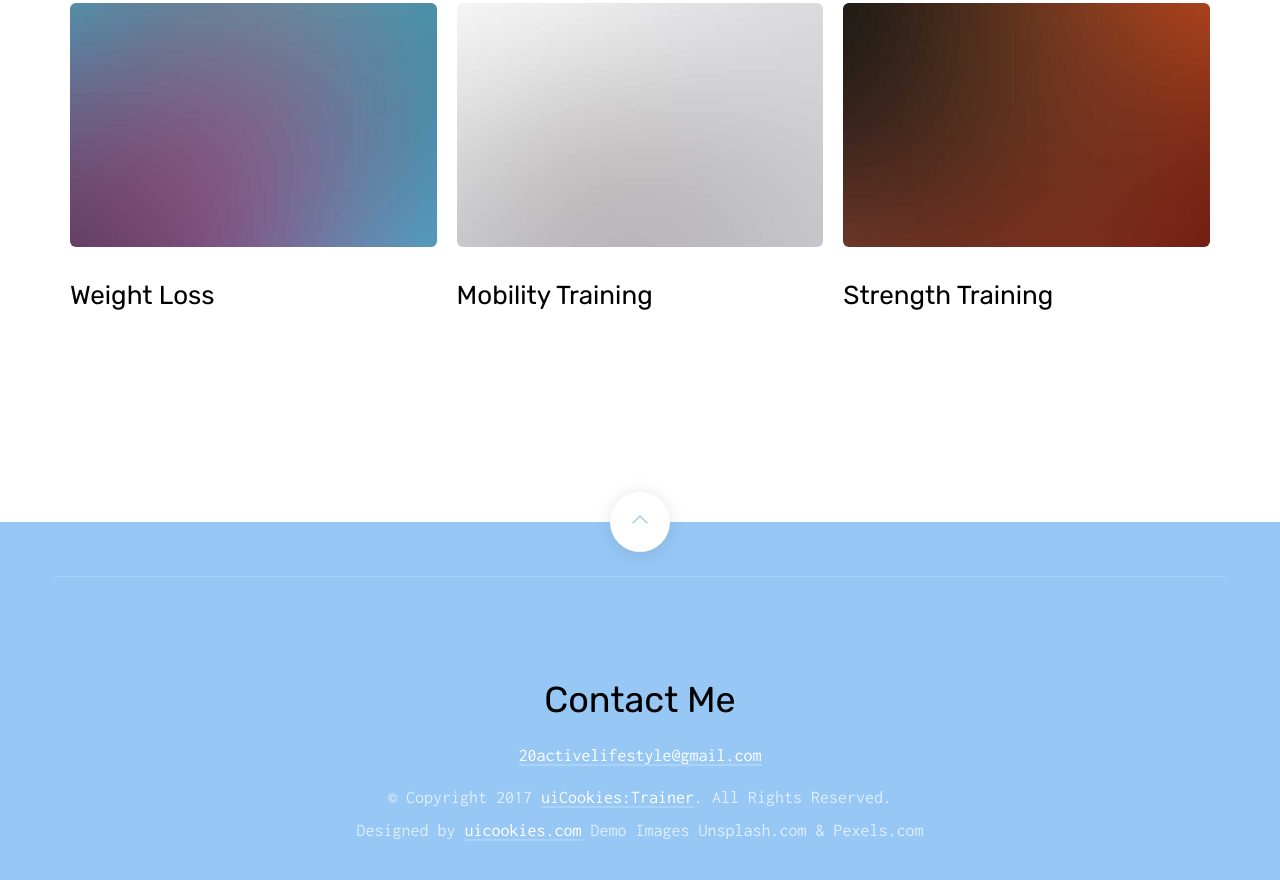
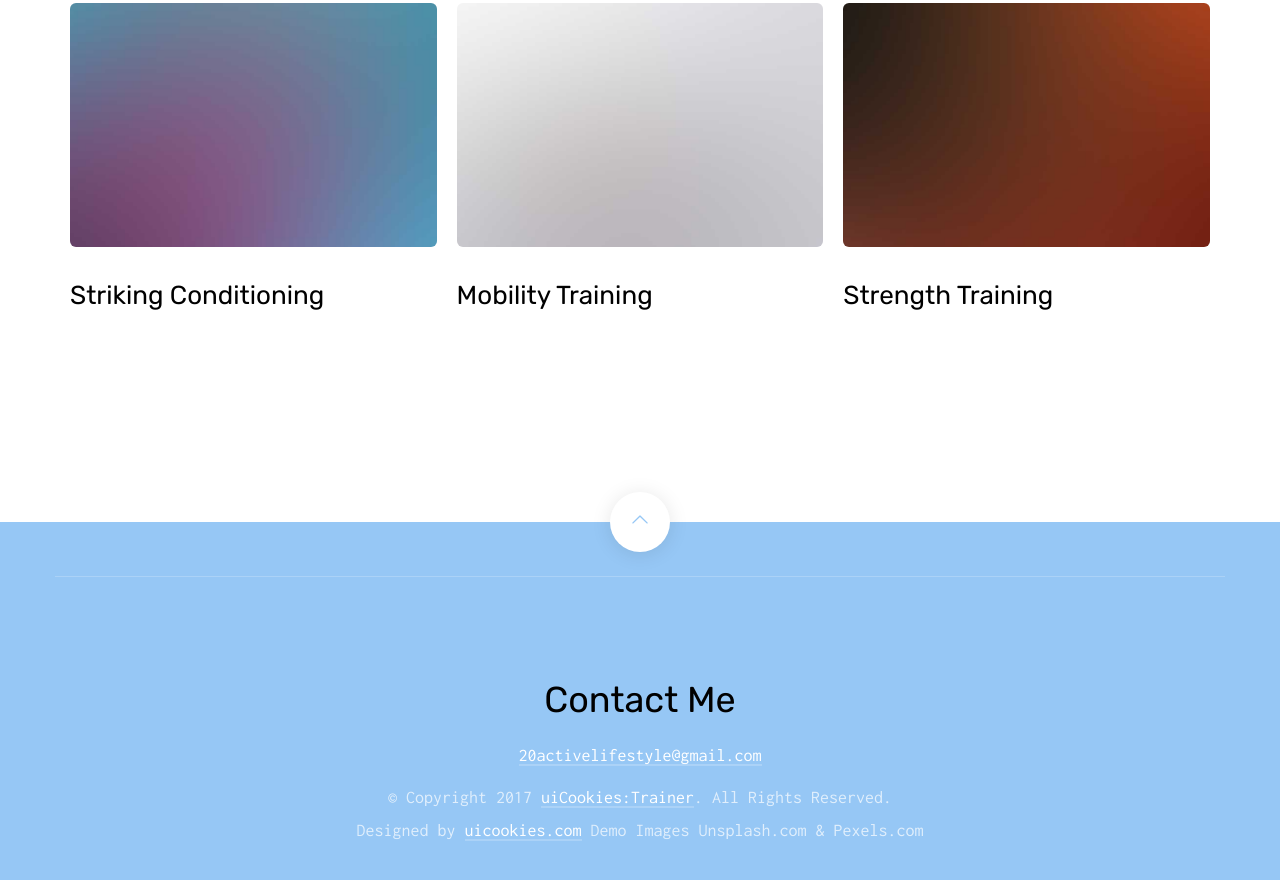
Before and after one commit to manny-fl/.github.io, a website: page index.html in a window 1280 px wide. Shown: the part 2150-3030 px from the top of the page. Drawn offline with Linux system fonts and the light colour scheme; files whose address does not match are found by name.

Commit message:
updated column

```diff
--- a/index.html
+++ b/index.html
@@ -113,7 +113,7 @@
               <div class="item">
                 <div class="probootstrap-program">
                   <a href="#"><img src="img/img_1.jpg" alt="Free Bootstrap Template by uicookies.com" class="img-responsive img-rounded"></a>
-                  <h3>Weight Loss</h3>
+                  <h3>Striking Conditioning</h3>
                   <p></p>
                 </div>
               </div>
```
